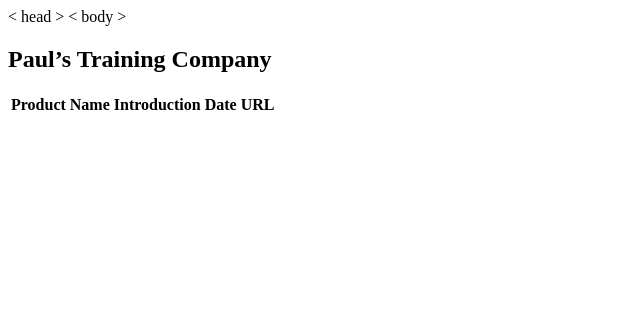
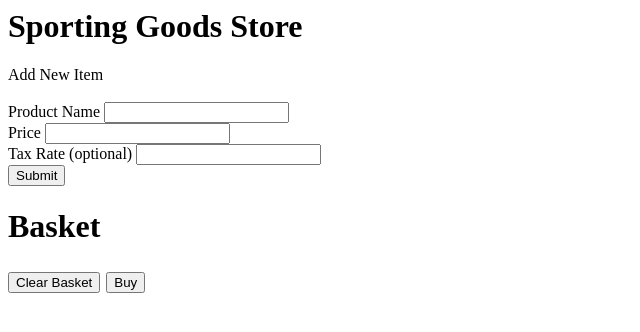
Before and after one commit to aaronmavrou/Back_End_Using_ReST-Node, a website: page public/index.html in a window 1280 px wide. Shown: the whole page, without its empty margins (0-640 px from the left). Drawn offline with Linux system fonts and the light colour scheme.

Commit message:
just another commit

```diff
--- a/controllers/product.controller.js
+++ b/controllers/product.controller.js
@@ -10,7 +10,8 @@ exports.product_create = function (req, res) {
     let product = new Product(
         {
             name: req.body.name,
-            price: req.body.price
+            price: req.body.price,
+            taxRate: req.body.taxRate
         }
     );
 
--- a/models/product.model.js
+++ b/models/product.model.js
@@ -4,6 +4,8 @@ const Schema = mongoose.Schema;
 let ProductSchema = new Schema({
     name: {type: String, required: true, max: 100},
     price: {type: Number, required: true},
+    taxRate: {type: Number, required: false},
+    //quantity: {type: Number, required: false},
 });
 
 
--- a/public/index.html
+++ b/public/index.html
@@ -1,30 +1,34 @@
+<html>
 
-<html>
-< head >
-  <title></title>
-</ head >
-< body >
- <div class="container">
-    <div class="row">
-      <div class="col-sm-6">
-        <h2>Paul’s Training Company</h2>
-      </div>
-    </div>
-  </div>
-  <div class="row">
-      <div class="col-sm-6">
-        <table id="productTable"
-           class="table table-bordered
-                 table-condensed table-striped">
-          <thead>
-            <tr>
-              <th>Product Name</th>
-              <th>Introduction Date</th>
-              <th>URL</th>
-            </tr>
-          </thead>
-        </table>
-      </div>
-    </div>
-</ body >
-</ html >
+<head lang="en">
+    <title>SE 3316 - Lab 2</title>
+    <meta charset="UTF-8">
+    <script type='text/javascript' , src='index.js'></script>
+</head>
+
+<body>
+    <header>
+        <h1>Sporting Goods Store</h1>
+    </header>
+    <form> Add New Item <br><br>
+        Product Name <input type="text" , name="productName" , id="productName" , checked="checked">
+        <br>
+        Price <input type="text" , name="productPrice" , id="productPrice">
+        <br>
+        Tax Rate (optional) <input type = "text", name = "productTax", id = "productTax">
+        <br>
+        <button type="submit" onclick = "hola('productName', 'productPrice', 'productTax')">Submit</button>
+    </form>
+
+
+
+    <h1>Basket</h1>
+    <div id="basket"></div>
+
+<h2>
+    <button type="button" onclick=clearBasket()> Clear Basket</button>
+    <button type="button" onclick=purchaseMade()> Buy</button>
+</h2>
+</body>
+
+</html>
--- a/public/index.js
+++ b/public/index.js
@@ -0,0 +1,8 @@
+
+function hola(nameId, priceId, taxId){
+    alert('hi olyvia');
+    var theName = document.getElementById(nameId).value;
+    var thePrice = document.getElementById(priceId).value;
+    var theTax = document.getElementById(taxId).value;
+
+}
--- a/server.js
+++ b/server.js
@@ -1,4 +1,4 @@
-// app.js
+// server.js
 const express = require('express');
 const bodyParser = require('body-parser');
 // initialize our express app
```
